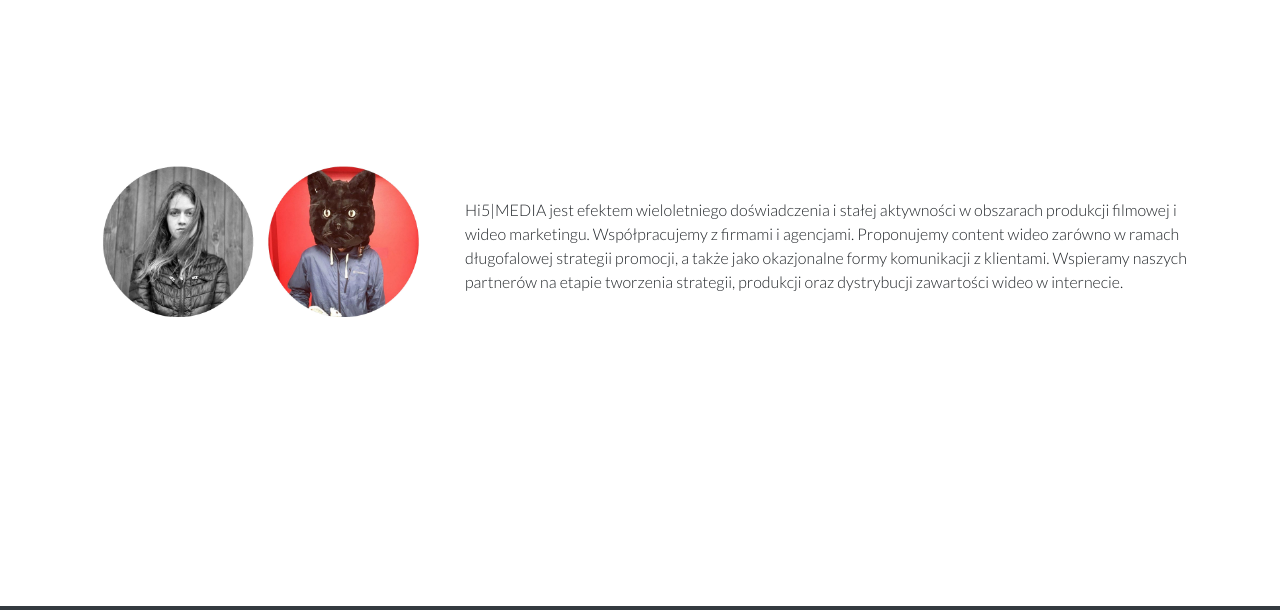
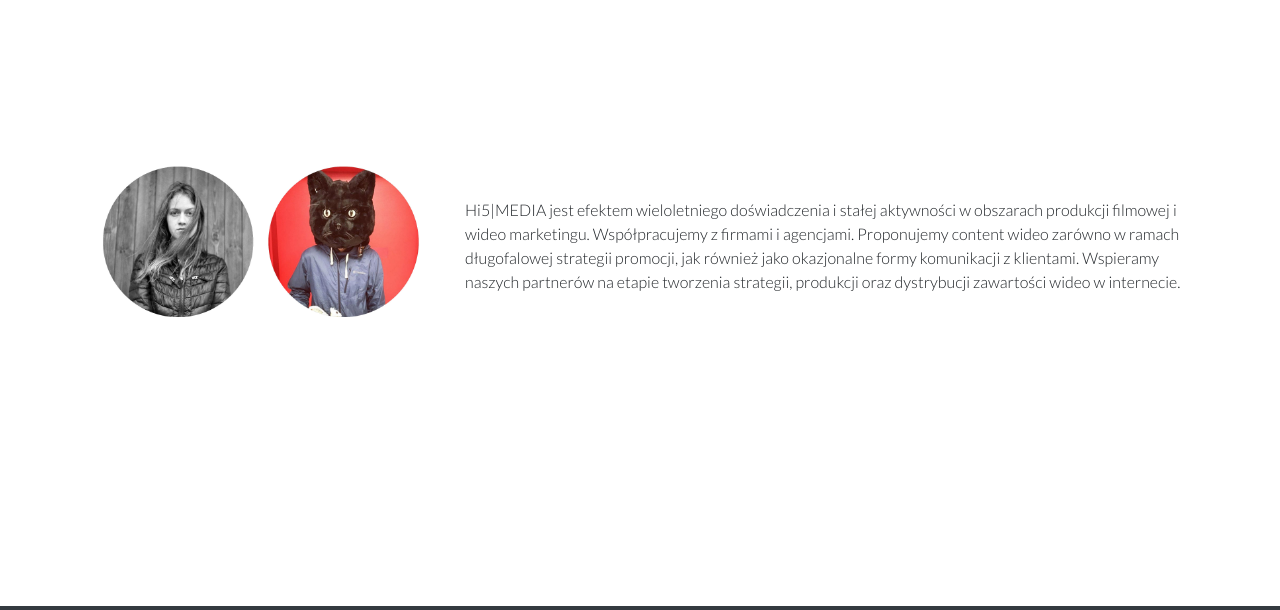
Before and after one commit to himedia347/himedia347.github.io, a website: page about.html in a window 1280 px wide. Shown: the part 74-684 px from the top of the page. Drawn offline with Linux system fonts and the light colour scheme.

Commit message:
Update about.html

```diff
--- a/about.html
+++ b/about.html
@@ -66,7 +66,7 @@
         </div>
         <div class="col-md-8 text-left mt-5 pt-5 mb-5 my-auto">
           <br><br><br>
-          <p>Hi5|MEDIA jest efektem wieloletniego doświadczenia i stałej aktywności w obszarach produkcji filmowej i wideo marketingu. Współpracujemy z firmami i agencjami. Proponujemy content wideo zarówno w ramach długofalowej strategii promocji, a także jako okazjonalne formy komunikacji z klientami. Wspieramy naszych partnerów na etapie tworzenia strategii, produkcji oraz dystrybucji zawartości wideo w internecie.</p>
+          <p>Hi5|MEDIA jest efektem wieloletniego doświadczenia i stałej aktywności w obszarach produkcji filmowej i wideo marketingu. Współpracujemy z firmami i agencjami. Proponujemy content wideo zarówno w ramach długofalowej strategii promocji, jak również jako okazjonalne formy komunikacji z klientami. Wspieramy naszych partnerów na etapie tworzenia strategii, produkcji oraz dystrybucji zawartości wideo w internecie.</p>
         </div>
       </div>
     </div>
```
